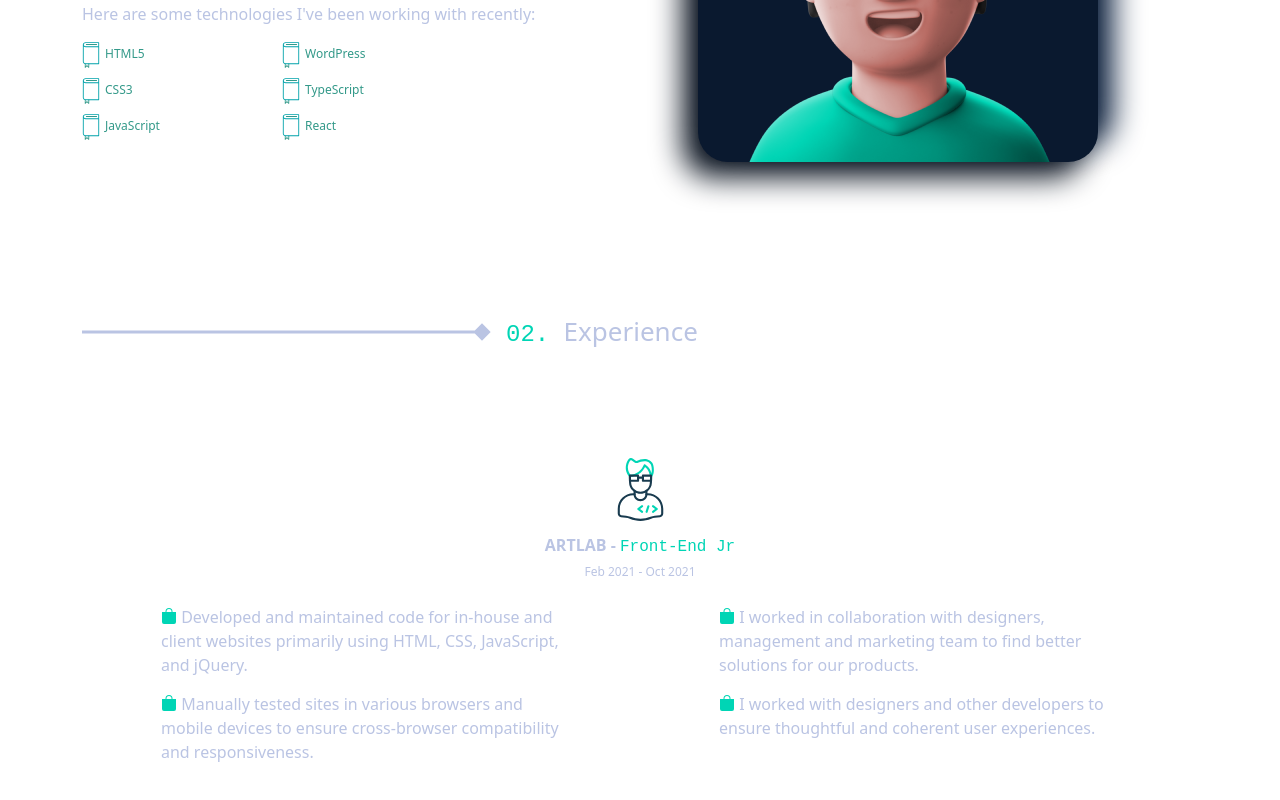
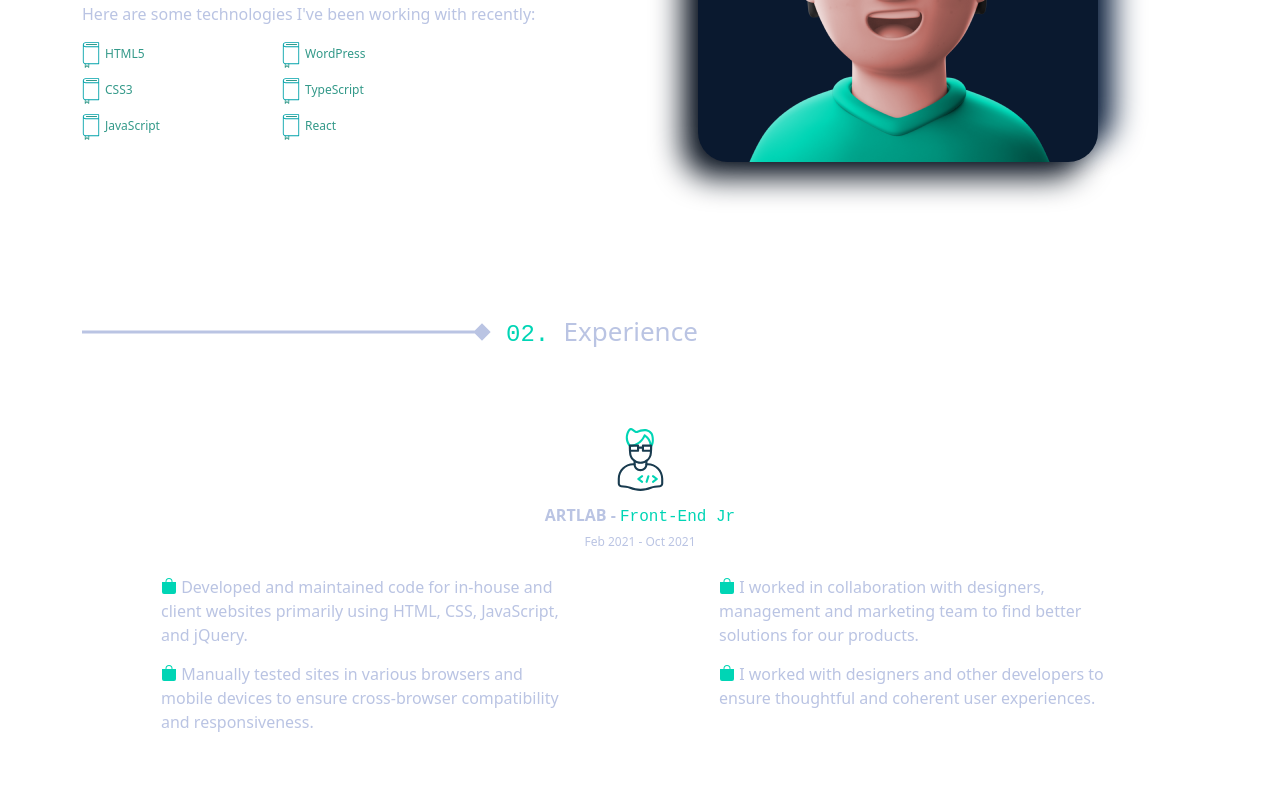
Before and after one commit to thalesfelippe/portfolio, a React (Create React App) app: page / in a window 1280 px wide. Shown: the part 1064-1864 px from the top of the page. Built offline with nearby package versions, Linux system fonts and the light colour scheme.

Commit message:
alguns ajustes

```diff
--- a/src/App.css
+++ b/src/App.css
@@ -202,10 +202,6 @@ nav.navbar .navbar-nav a.nav-link.navbar-link.active {
   font-size: 24px;
 }
 
-.experience-header img {
-  margin-right: 15px;
-}
-
 .about-inner {
   display: flex;
   flex-direction: row;
@@ -249,8 +245,16 @@ nav.navbar .navbar-nav a.nav-link.navbar-link.active {
              15px -15px 30px #0e2342;
 }
 
+.experience-box {
+  margin: 70px 0;
+}
+
 .experience-inner {
-  margin: 100px 0;
+  margin: 70px 0;
+}
+
+.experience-header img {
+  margin-right: 15px;
 }
 
 .experience-card-info, .experience-card-info h3 {
```
